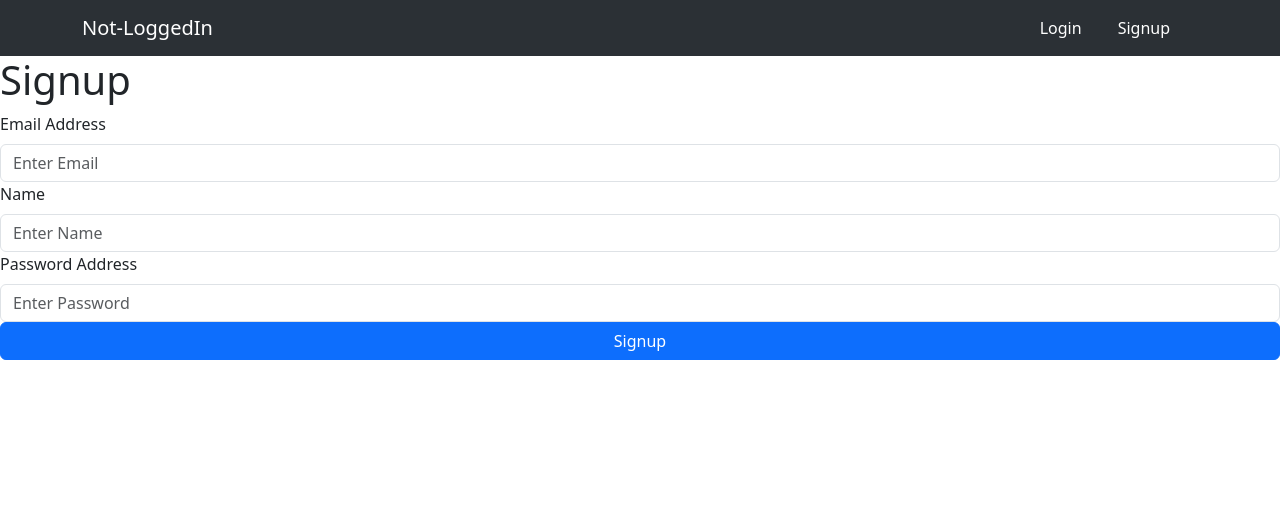
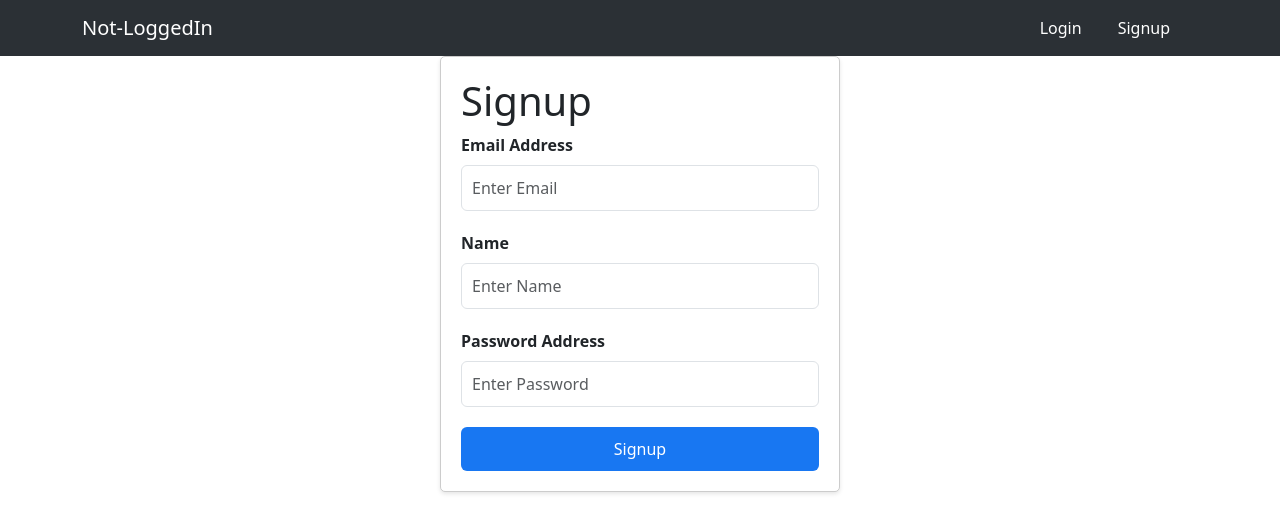
Before and after one commit to UmeshGayashan/authfrontend, a React (Create React App) app: page /register in a window 1280 px wide. Shown: the top 532 px of the page. Built offline with nearby package versions, Linux system fonts and the light colour scheme.

Commit message:
Styling and React hooks

```diff
--- /dev/null
+++ b/src/pages/auth/signup/Signup.css
@@ -0,0 +1,37 @@
+.center-form{
+    display: flex;
+    flex-direction: column;
+    align-items: center;
+    justify-content: center;
+    height: vh;
+}
+
+.center-form Form{
+    max-width:400px;
+    width: 100%;
+    padding: 20px;
+    border: 1px solid #ccc;
+    background-color: #fff;
+    border-radius: 5px;
+    box-shadow: 0 2px 4px rgba(0,0,0,0.1);
+}
+
+.center-form Form Label{
+    font-weight: bold;
+}
+
+.center-form Form .form-control{
+    margin-bottom: 20px;
+    padding: 10px;
+}
+
+.center-form Form .btn{
+    background-color: #1877f2;
+    color: #fff;
+    border: none;
+    padding: 10px 0;
+}
+
+.center-form Form .btn:hover{
+    background-color: #166fe5;
+}
--- a/src/pages/auth/signup/Signup.js
+++ b/src/pages/auth/signup/Signup.js
@@ -1,11 +1,34 @@
-import React from 'react'
+import React, { useState } from "react";
 import { Button } from 'react-bootstrap'
 import Form from 'react-bootstrap/Form';
+import "./Signup.css";
 
-function Signup() {
+const Signup = () =>{
+
+  const[formData,setFormData] = useState({
+      email:'',
+      name:'',
+      password:''
+  })
+
+  const handleInputChange = (event) =>{
+    const {name,value} = event.target;
+    setFormData({
+      ...formData,
+      [name]: value
+    })
+  }
+
+  const handleSubmit = async(e) => {
+    e.preventDefault();
+    console.log("email: ",formData.email);
+    console.log("name: ",formData.name);
+    console.log("password: ",formData.password);
+  }
+
   return (
-    <div>
-      <Form>
+    <div className='center-form'>
+      <Form onSubmit={handleSubmit}>
         <h1>Signup</h1>
         <Form.Group controlId="formBasicEmail">
             <Form.Label>Email Address</Form.Label>
@@ -13,6 +36,8 @@ function Signup() {
               type="email"
               name="email"
               placeholder="Enter Email"
+              value={formData.email}
+              onChange={handleInputChange}
               >
             </Form.Control>
         </Form.Group>
@@ -23,6 +48,8 @@ function Signup() {
               type="text"
               name="name"
               placeholder="Enter Name"
+              value={formData.name}
+              onChange={handleInputChange}
               >
             </Form.Control>
         </Form.Group>
@@ -33,6 +60,8 @@ function Signup() {
               type="password"
               name="password"
               placeholder="Enter Password"
+              value={formData.password}
+              onChange={handleInputChange}
               >
             </Form.Control>
         </Form.Group>
```
